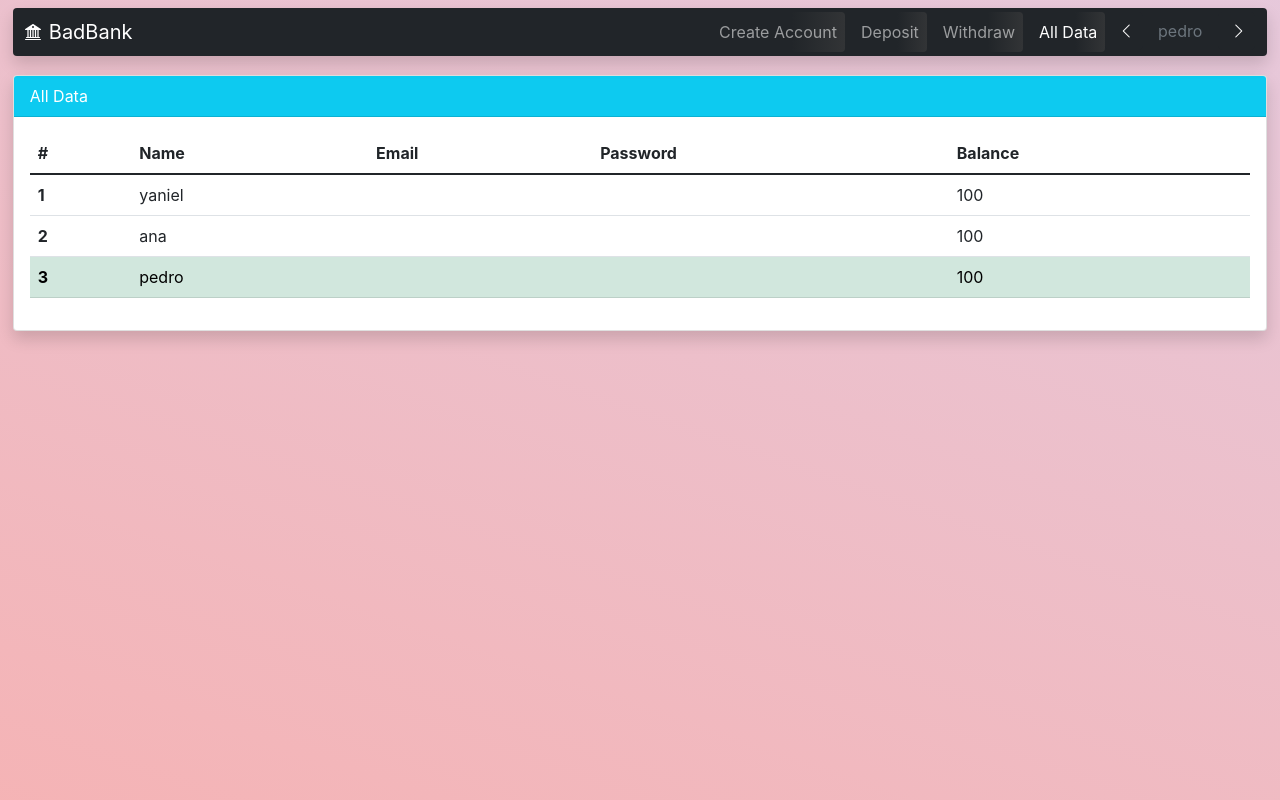
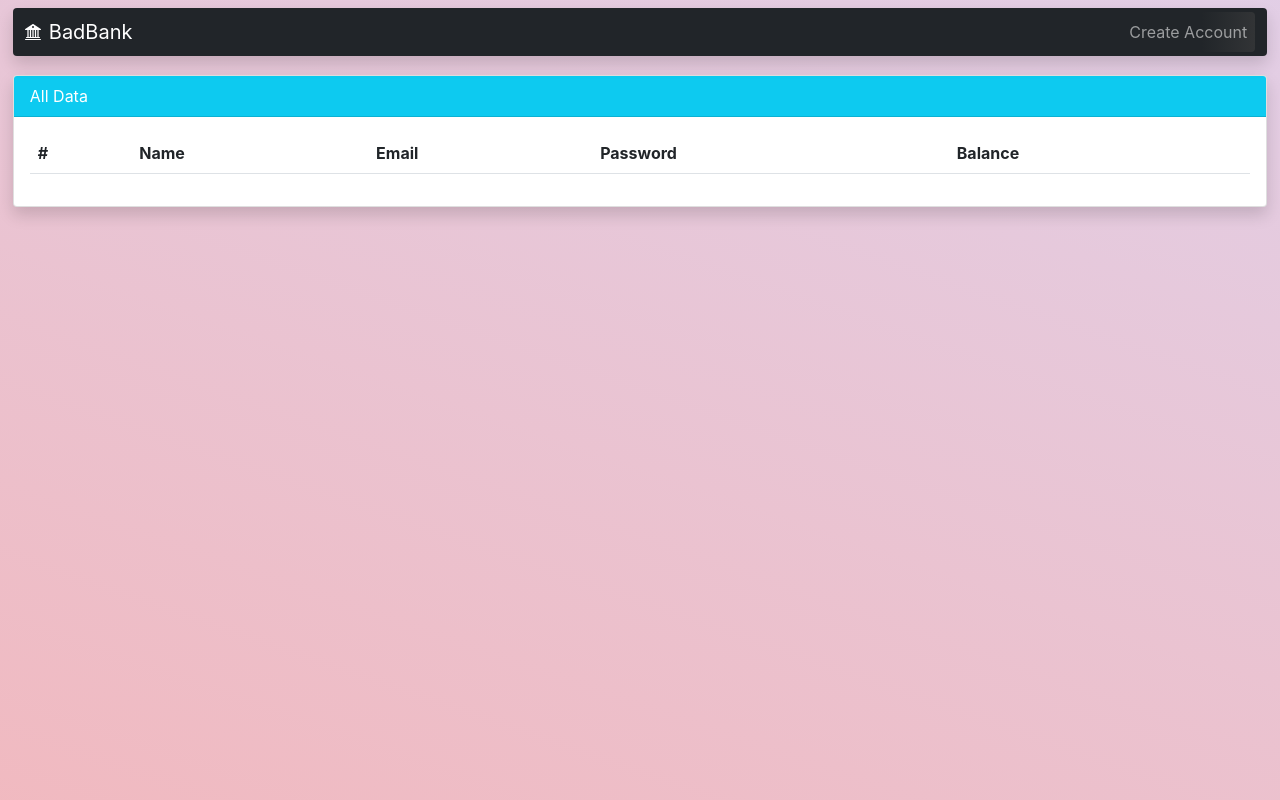
Before and after one commit to jinyo24/banking-app, a React (Create React App) app: page /alldata in a window 1280 px wide. Built offline with nearby package versions, Linux system fonts and the light colour scheme.

Commit message:
minor fixes

```diff
--- a/src/components/navbar.js
+++ b/src/components/navbar.js
@@ -57,23 +57,26 @@ function NavBar (){
                                 <NavLink className="navDeposit nav-link ms-2 ps-2 rounded" to="/deposit" data-bs-toggle="tooltip" data-bs-placement="buttom" title="Add a desire amount to your balance">Deposit</NavLink>
                                 <NavLink className="navWithdraw nav-link ms-2 ps-2 rounded" to="/withdraw" data-bs-placement="buttom" title="Retire a desire amount from your balance">Withdraw</NavLink>
                                 <NavLink className="navAllData nav-link ms-2 ps-2 rounded" to="/alldata" data-bs-placement="buttom" title="This is a record of all registered users">All Data</NavLink>
-                            </>)
-                            : (<></>)
-                        }
 
-                        <div className="container" style={{width: "150px"}}>
+                                <div className="container" style={{width: "200px"}}>
                                     <div className="row align-items-center">
                                         <button className="col-3 btn btn-dark" onClick={()=>handleUserChange(false)}>
                                             <i className="bi bi-chevron-left text-white"></i>
                                         </button>
                                         <div className="col text-muted text-center text-truncate">
-                                    {currentUser===0 ? "username" : users.users[currentUser].name}
+                                            {currentUser === 0 ? "username" : users.users[currentUser].name}
                                         </div>
                                         <button className="col-3 btn btn-dark" onClick={()=>handleUserChange(true)}>
                                             <i className="bi bi-chevron-right text-white"></i>
                                         </button>
                                     </div>
                                 </div>
+
+                            </>)
+                            : (<></>)
+                        }
+
+
                     </div>
                 </div>
 
--- a/src/context.js
+++ b/src/context.js
@@ -14,10 +14,7 @@ const UserContext = React.createContext(null);
 function ContextProvider({children}){
   const [users, setUsers] = useState({
     users:
-      [{name:"", email:"", password: "", balance: ""},
-      {name:"yaniel", email:"", password: "", balance: 100},
-      {name:"ana", email:"", password: "", balance: 100},
-      {name:"pedro", email:"", password: "", balance: 100},
+      [{name:"", email:"", password: "", balance: ""}
     ]});
   const [currentUser, setCurrentUser] = useState(users.users.length-1);
   // function setCurrentUser
```
Lines whose indentation alone changed are shown as unchanged.
